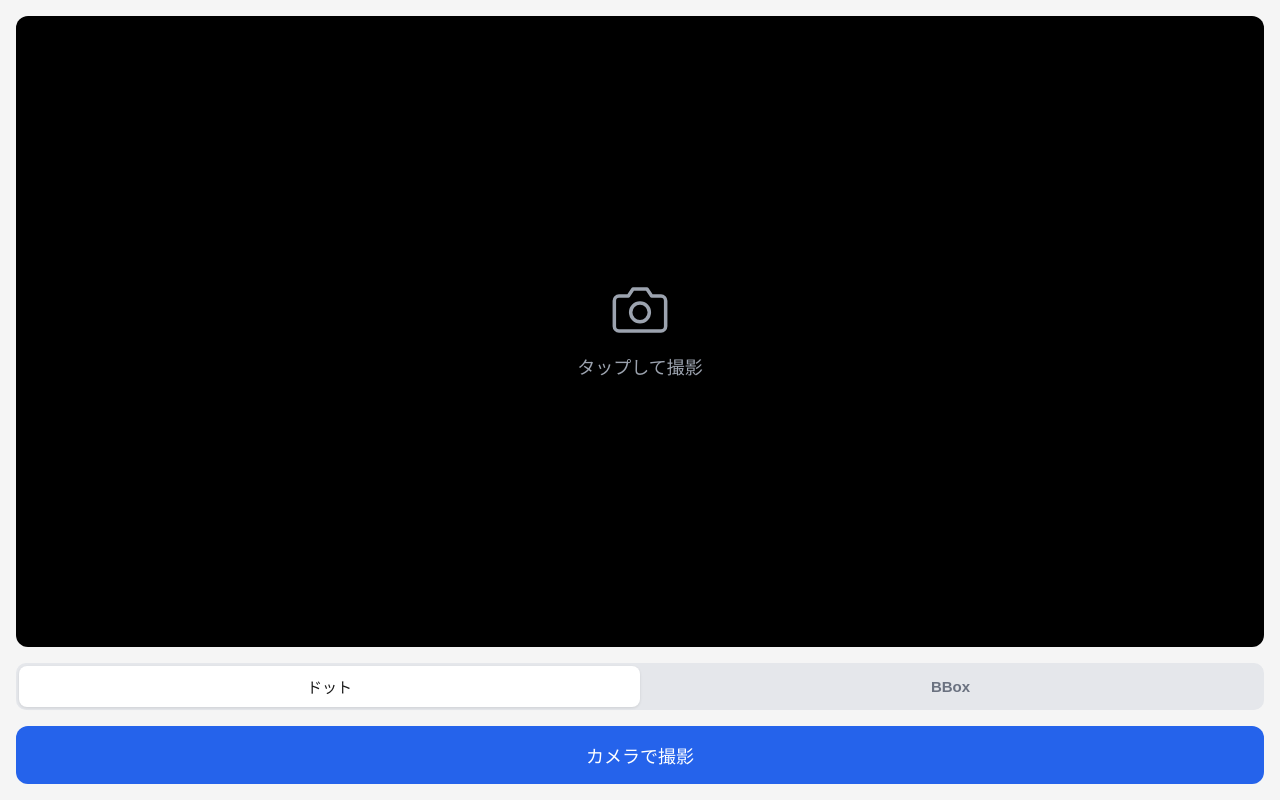
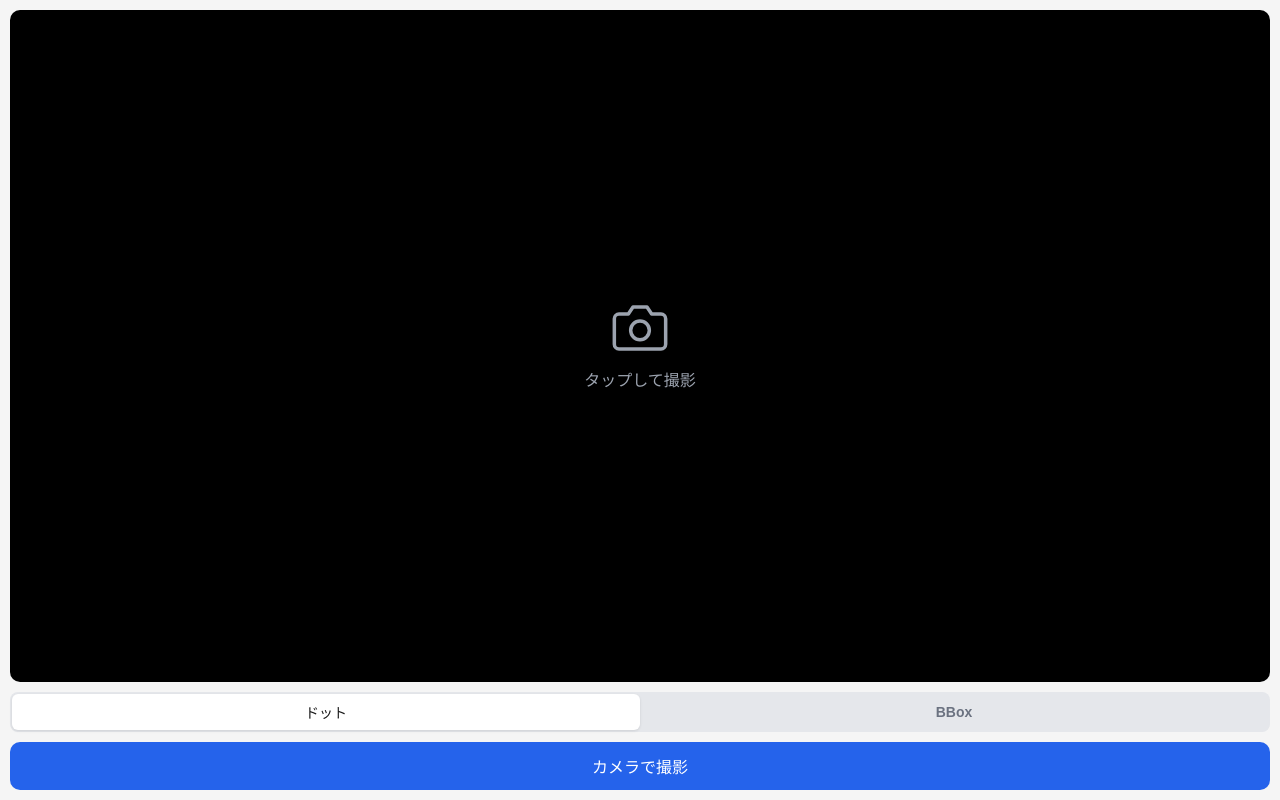
Before and after one commit to yumonjiro/front, a React (Vite) app: page /mobile in a window 1280 px wide. Built offline with nearby package versions, Linux system fonts and the light colour scheme.

Commit message:
スマホUI改善

```diff
--- a/index.html
+++ b/index.html
@@ -4,7 +4,8 @@
 <head>
   <meta charset="UTF-8" />
   <link rel="icon" type="image/svg+xml" href="/vite.svg" />
-  <meta name="viewport" content="width=device-width, initial-scale=1.0" />
+  <meta name="viewport"
+    content="width=device-width, initial-scale=1.0, maximum-scale=1.0, user-scalable=no, viewport-fit=cover" />
   <title></title>
 </head>
 
--- a/src/pages/MobilePage.css
+++ b/src/pages/MobilePage.css
@@ -1,11 +1,34 @@
 /* ===== Mobile Page ===== */
+
+/* Override global body min-width for mobile route */
+body:has(.mobile-page) {
+    min-width: 0 !important;
+    min-height: 0 !important;
+    overflow: hidden;
+}
+
+body:has(.mobile-page) #root {
+    height: 100dvh;
+    height: 100vh;
+    /* fallback */
+    height: 100dvh;
+}
 
 .mobile-page {
     display: flex;
     flex-direction: column;
-    min-height: 100dvh;
+    height: 100dvh;
+    height: 100vh;
+    /* fallback */
+    height: 100dvh;
+    overflow: hidden;
     background: #f5f5f5;
     color: #1a1a1a;
+    /* Safe area insets for iPhone notch / home indicator */
+    padding-top: env(safe-area-inset-top);
+    padding-bottom: env(safe-area-inset-bottom);
+    padding-left: env(safe-area-inset-left);
+    padding-right: env(safe-area-inset-right);
 }
 
 /* Main */
@@ -13,7 +36,10 @@
     flex: 1;
     display: flex;
     flex-direction: column;
-    padding: 16px;
+    padding: 10px;
+    min-height: 0;
+    /* allow flex children to shrink */
+    overflow: hidden;
 }
 
 /* Hidden file input */
@@ -24,9 +50,9 @@
 /* === IDLE placeholder === */
 .mobile-idle-placeholder {
     flex-direction: column;
-    gap: 16px;
+    gap: 12px;
     color: #9ca3af;
-    font-size: 18px;
+    font-size: 16px;
     font-weight: 500;
     cursor: pointer;
     -webkit-tap-highlight-color: transparent;
@@ -41,7 +67,8 @@
     flex: 1;
     display: flex;
     flex-direction: column;
-    gap: 16px;
+    gap: 10px;
+    min-height: 0;
 }
 
 /* === IMAGE container (shared) === */
@@ -51,9 +78,10 @@
     align-items: center;
     justify-content: center;
     background: #000;
-    border-radius: 12px;
+    border-radius: 10px;
     overflow: hidden;
-    min-height: 200px;
+    min-height: 0;
+    /* critical: allow flex shrink */
     position: relative;
     touch-action: none;
     user-select: none;
@@ -71,21 +99,21 @@
 /* === Action buttons === */
 .mobile-actions {
     display: flex;
-    gap: 12px;
+    gap: 8px;
     flex-shrink: 0;
 }
 
 .mobile-btn {
     flex: 1;
-    padding: 16px;
-    font-size: 18px;
+    padding: 12px 8px;
+    font-size: 16px;
     font-weight: 600;
     border: none;
-    border-radius: 12px;
+    border-radius: 10px;
     cursor: pointer;
     transition: background 0.2s;
     -webkit-tap-highlight-color: transparent;
-    min-height: 56px;
+    min-height: 48px;
 }
 
 .mobile-btn-primary {
@@ -131,6 +159,7 @@
     flex: 1;
     display: flex;
     flex-direction: column;
+    min-height: 0;
 }
 
 .mobile-loading-overlay {
@@ -140,17 +169,17 @@
     flex-direction: column;
     align-items: center;
     justify-content: center;
-    gap: 16px;
+    gap: 12px;
     background: rgba(0, 0, 0, 0.5);
     color: #fff;
-    font-size: 18px;
-    border-radius: 12px;
+    font-size: 16px;
+    border-radius: 10px;
 }
 
 .mobile-spinner {
-    width: 48px;
-    height: 48px;
-    border: 4px solid #e5e7eb;
+    width: 40px;
+    height: 40px;
+    border: 3px solid #e5e7eb;
     border-top-color: #2563eb;
     border-radius: 50%;
     animation: mobile-spin 0.8s linear infinite;
@@ -167,26 +196,27 @@
     flex: 1;
     display: flex;
     flex-direction: column;
-    gap: 12px;
+    gap: 8px;
+    min-height: 0;
 }
 
-/* Result tabs */
+/* Mode tabs */
 .mobile-tabs {
     display: flex;
     gap: 0;
     background: #e5e7eb;
-    border-radius: 10px;
-    padding: 3px;
+    border-radius: 8px;
+    padding: 2px;
     flex-shrink: 0;
 }
 
 .mobile-tab {
     flex: 1;
-    padding: 10px;
-    font-size: 15px;
+    padding: 8px;
+    font-size: 14px;
     font-weight: 600;
     border: none;
-    border-radius: 8px;
+    border-radius: 6px;
     background: transparent;
     color: #6b7280;
     cursor: pointer;
@@ -204,30 +234,31 @@
     display: flex;
     align-items: baseline;
     justify-content: center;
-    gap: 12px;
-    padding: 16px;
+    gap: 10px;
+    padding: 8px 12px;
     background: #fff;
-    border-radius: 12px;
+    border-radius: 10px;
     flex-shrink: 0;
 }
 
 .mobile-count-label {
-    font-size: 18px;
+    font-size: 15px;
     color: #6b7280;
 }
 
 .mobile-count-value {
-    font-size: 48px;
+    font-size: 36px;
     font-weight: 700;
     color: #2563eb;
 }
 
 /* === Error === */
 .mobile-error {
-    padding: 12px 16px;
+    padding: 8px 12px;
     background: #fef2f2;
     color: #dc2626;
     border-radius: 8px;
-    font-size: 14px;
+    font-size: 13px;
     text-align: center;
+    flex-shrink: 0;
 }
```
